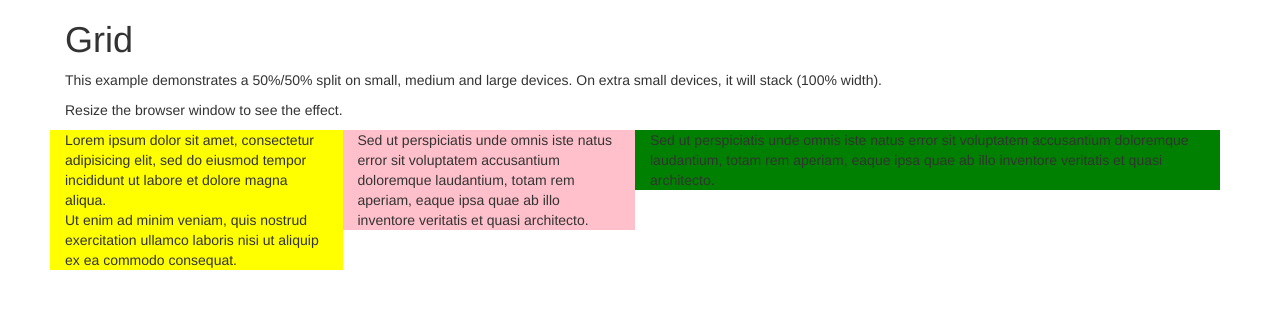
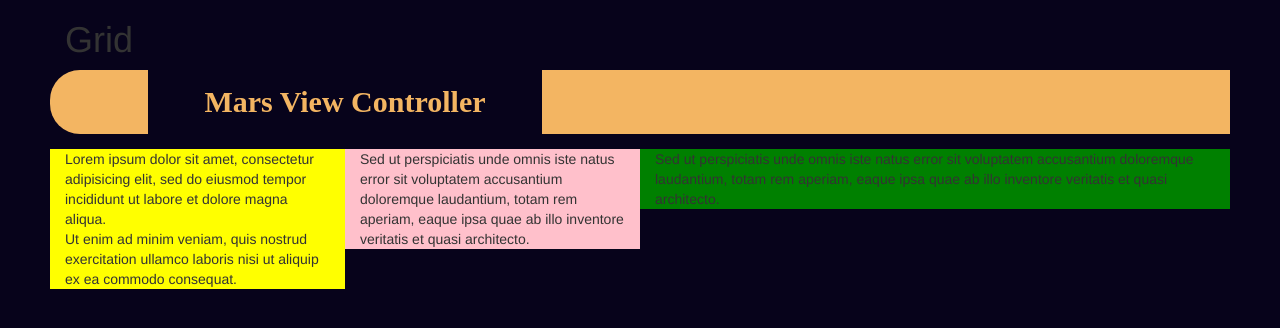
Before and after one commit to melchauu/Curiosity, a plain HTML site: page index.html in a window 1280 px wide. Drawn offline with nearby package versions, Linux system fonts and the light colour scheme; a web font is replaced by a local one.

Commit message:
added banner

```diff
--- a/index.html
+++ b/index.html
@@ -6,15 +6,23 @@
   <meta name="viewport" content="width=device-width, initial-scale=1">
   <link rel="stylesheet" href="https://maxcdn.bootstrapcdn.com/bootstrap/3.3.7/css/bootstrap.min.css">
   <link rel="stylesheet" type="text/css" href="style.css">
+  <link href="https://fonts.googleapis.com/css?family=Bungee+Hairline" rel="stylesheet">
   <script src="https://ajax.googleapis.com/ajax/libs/jquery/3.2.0/jquery.min.js"></script>
   <script src="https://maxcdn.bootstrapcdn.com/bootstrap/3.3.7/js/bootstrap.min.js"></script>
 </head>
 <body>
-
+<div class="background">
   <div class="container custom-container ">
     <h1>Grid</h1>
-  <p>This example demonstrates a 50%/50% split on small, medium and large devices. On extra small devices, it will stack (100% width).</p>
-  <p>Resize the browser window to see the effect.</p>
+    <div class="row banner">
+      <div class="col-md-1 yellowRect round" >  </div>
+      <div class="col-md-4 textBox" style="height:inherit">
+        <div class="bannerText">
+          Mars View Controller
+        </div>
+        </div>
+      <div class="col-md-7 yellowRect"> </div>
+    </div>
     <div class="row">
       <div class="col-md-3" style="background-color:yellow;">
         Lorem ipsum dolor sit amet, consectetur adipisicing elit, sed do eiusmod tempor incididunt ut labore et dolore magna aliqua.<br>
@@ -28,6 +36,7 @@
       </div>
     </div>
   </div>
+</div>
 
 </body>
 </html>
--- a/style.css
+++ b/style.css
@@ -1,3 +1,34 @@
+
+
+.background{
+  background-color:rgb(7,3,27);
+  height:100vh;
+}
+
+.banner{
+  height: 8vh;
+  margin-top:5px;
+  margin-bottom:15px;
+}
+.bannerText{
+  color: rgb(243,181,98);
+  font: 900 30px Bungee Hairline;
+}
+.yellowRect{
+  background-color:rgb(243,181,98);
+  height:inherit;
+}
+.round{
+  border-top-left-radius:30px;
+  border-bottom-left-radius:30px;
+}
+
+.textBox{
+  display: flex;
+  align-items: center;
+  justify-content: center;
+}
 .container.custom-container {
       margin: 0 50px 0 50px;
+      width: inherit;
     }
```
Lines whose indentation alone changed are shown as unchanged.
